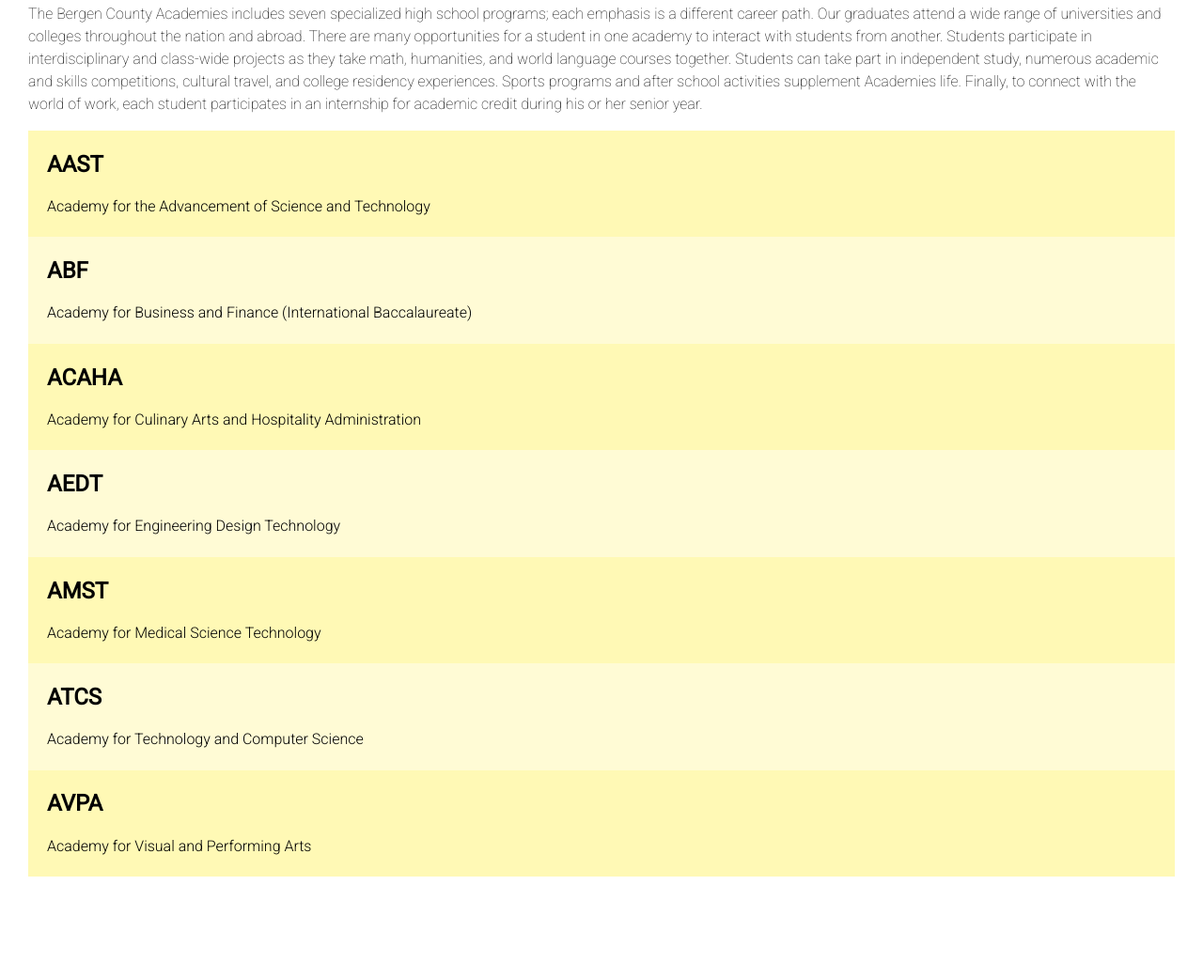
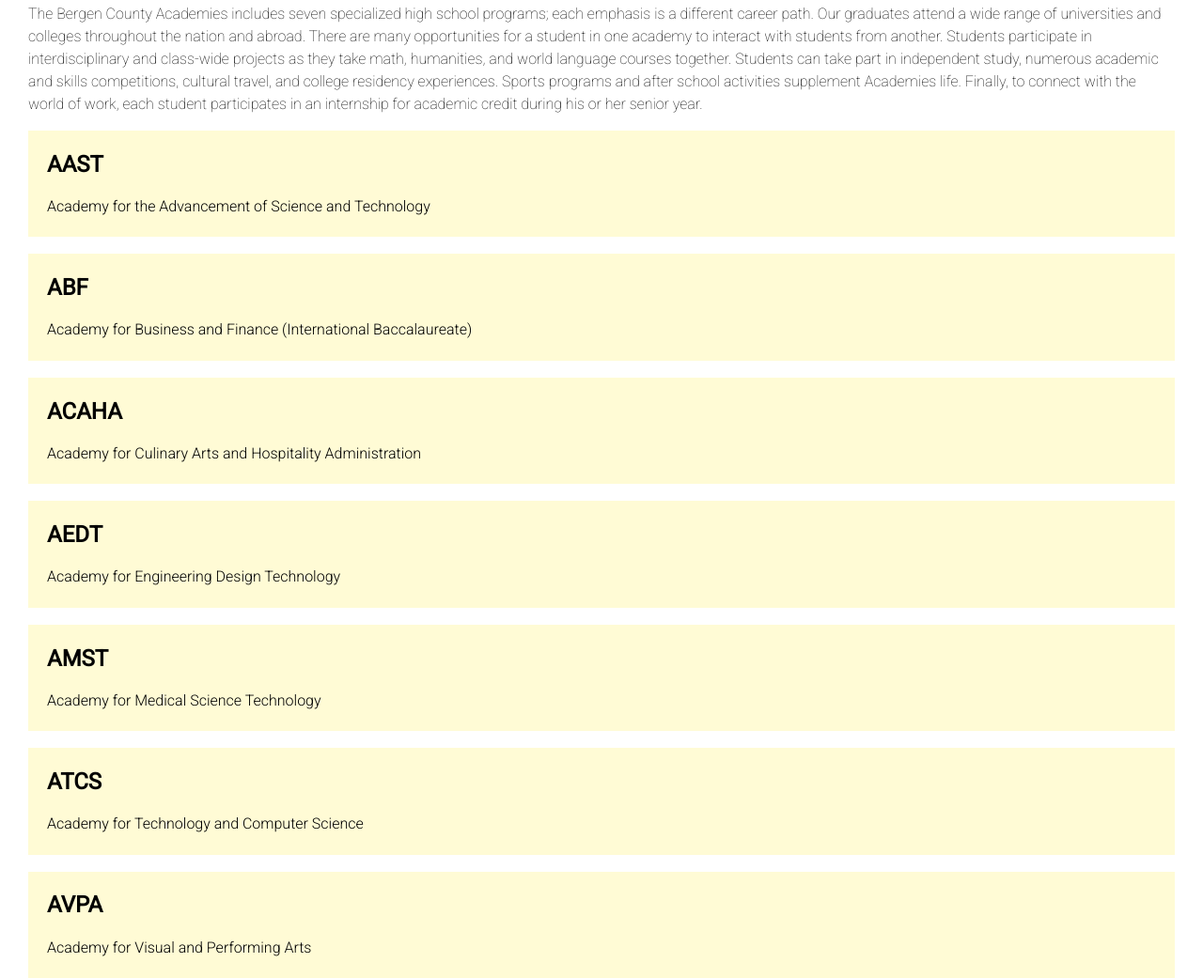
Before and after one commit to sophiasaur/Admissions, a plain HTML site: page academies.html in a window 1280 px wide. Shown: the part 123-1164 px from the top of the page at 94% size. Before the commit the page ends 1056 px from the top, so only its background shows below. Drawn offline with nearby package versions, Linux system fonts and the light colour scheme.

Commit message:
fixed acad padding

```diff
--- a/academies.html
+++ b/academies.html
@@ -40,7 +40,7 @@
         <h1>The Academies</h1>
         <p>The Bergen County Academies includes seven specialized high school programs; each emphasis is a different career path. Our graduates attend a wide range of universities and colleges throughout the nation and abroad. There are many opportunities for a student in one academy to interact with students from another. Students participate in interdisciplinary and class-wide projects as they take math, humanities, and world language courses together. Students can take part in independent study, numerous academic and skills competitions, cultural travel, and college residency experiences. Sports programs and after school activities supplement Academies life. Finally, to connect with the world of work, each student participates in an internship for academic credit during his or her senior year.</p>
 
-        <div class="toggler" style="padding-top: 2px; padding-bottom: 2px; background: #FFF9B5;">
+        <div class="toggler" style="padding-top: 2px; padding-bottom: 2px;">
             <h2>AAST</h2>
             <h4>Academy for the Advancement of Science and Technology</h4>
             <div>
@@ -62,6 +62,7 @@
                 });
             });
         </script>
+        <br>
         <div class="toggler" style="padding-top: 2px; padding-bottom: 2px;">
             <h2>ABF</h2>
             <h4>Academy for Business and Finance (International Baccalaureate)</h4>
@@ -70,8 +71,8 @@
                 <img src="media/ABFIB.jpg">
             </div>
         </div>
-
-        <div class="toggler" style="padding-top: 2px; padding-bottom: 2px; background: #FFF9B5;">
+        <br>
+        <div class="toggler" style="padding-top: 2px; padding-bottom: 2px;">
             <h2>ACAHA</h2>
             <h4>Academy for Culinary Arts and Hospitality Administration</h4>
             <div>
@@ -80,6 +81,7 @@
                 <img src="media/ACAHA.JPG">
             </div>
         </div>
+        <br>
         <div class="toggler" style="padding-top: 2px; padding-bottom: 2px;">
             <h2>AEDT</h2>
             <h4>Academy for Engineering Design Technology</h4>
@@ -88,7 +90,8 @@
                 <img src="media/AEDT.jpg">
             </div>
         </div>
-        <div class="toggler" style="padding-top: 2px; padding-bottom: 2px; background: #FFF9B5;">
+        <br>
+        <div class="toggler" style="padding-top: 2px; padding-bottom: 2px;">
             <h2>AMST</h2>
             <h4>Academy for Medical Science Technology</h4>
             <div>
@@ -96,6 +99,7 @@
                 <img src="media/AMST.jpg">
             </div>
         </div>
+        <br>
         <div class="toggler" style="padding-top: 2px; padding-bottom: 2px;">
             <h2>ATCS</h2>
             <h4>Academy for Technology and Computer Science</h4>
@@ -104,7 +108,8 @@
                 <img src="media/ATCS.jpg">
             </div>
         </div>
-        <div class="toggler" style="padding-top: 2px; padding-bottom: 2px; background: #FFF9B5;">
+        <br>
+        <div class="toggler" style="padding-top: 2px; padding-bottom: 2px;">
             <h2>AVPA</h2>
             <h4>Academy for Visual and Performing Arts</h4>
             <div>
```
